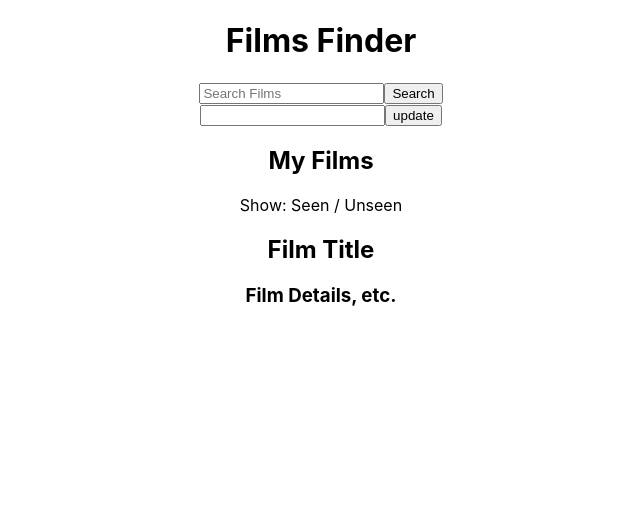
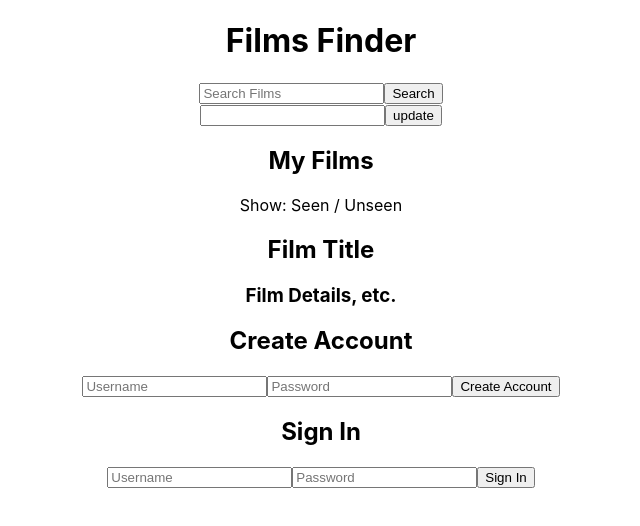
Before and after one commit to seanle0405/filmsfinder-frontend, a React (Create React App) app: page / in a window 1280 px wide. Shown: the top 526 px of the page, without its empty margins (319-959 px from the left). Built offline with nearby package versions, Linux system fonts and the light colour scheme; no server answers.

Commit message:
created SignIn and CreateAccount components, imported both into App.js

```diff
--- a/src/App.js
+++ b/src/App.js
@@ -4,7 +4,9 @@ import './App.css';
 import Header from './components/Header.js'
 import Search from './components/Search.js'
 import MyFilms from './components/MyFilms.js'
-import FilmDetail from './components/FilmDetail'
+import FilmDetail from './components/FilmDetail.js'
+import CreateAccount from './components/CreateAccount.js'
+import SignIn from './components/SignIn.js'
 import Update from './components/update.js'
 
 let baseURL = `http://localhost:3003/filmfinder`
@@ -31,6 +33,8 @@ class App extends Component {
         <Update />
         <MyFilms />
         <FilmDetail />
+        <CreateAccount />
+        <SignIn />
       </div>
     );
   }
--- /dev/null
+++ b/src/components/CreateAccount.js
@@ -0,0 +1,33 @@
+import React, { Component } from 'react'
+
+class CreateAccount extends Component {
+  render() {
+    return (
+      <div>
+        <h2>Create Account</h2>
+        <form>
+          <label>
+            <input
+              type='text'
+              name='username'
+              placeholder='Username'
+            />
+          </label>
+          <label>
+            <input
+              type='password'
+              name='password'
+              placeholder='Password'
+            />
+          </label>
+          <input
+            type='submit'
+            value='Create Account'
+          />
+        </form>
+      </div>
+    )
+  }
+}
+
+export default CreateAccount
--- /dev/null
+++ b/src/components/SignIn.js
@@ -0,0 +1,33 @@
+import React, { Component } from 'react'
+
+class SignIn extends Component {
+  render() {
+    return (
+      <div>
+        <h2>Sign In</h2>
+        <form>
+          <label>
+            <input
+              type='text'
+              name='username'
+              placeholder='Username'
+            />
+          </label>
+          <label>
+            <input
+              type='password'
+              name='password'
+              placeholder='Password'
+            />
+          </label>
+          <input
+            type='submit'
+            value='Sign In'
+          />
+        </form>
+      </div>
+    )
+  }
+}
+
+export default SignIn
```
